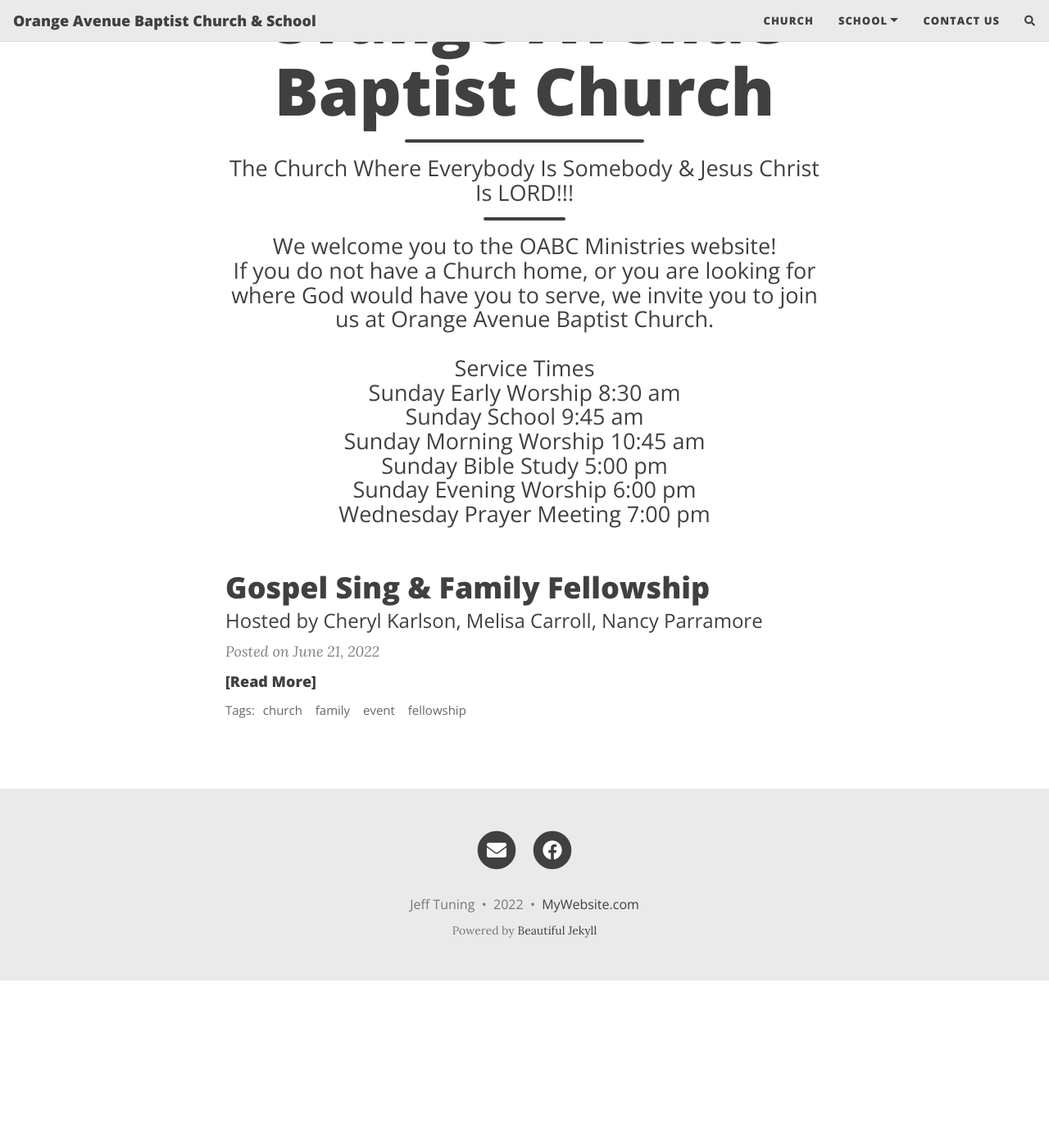
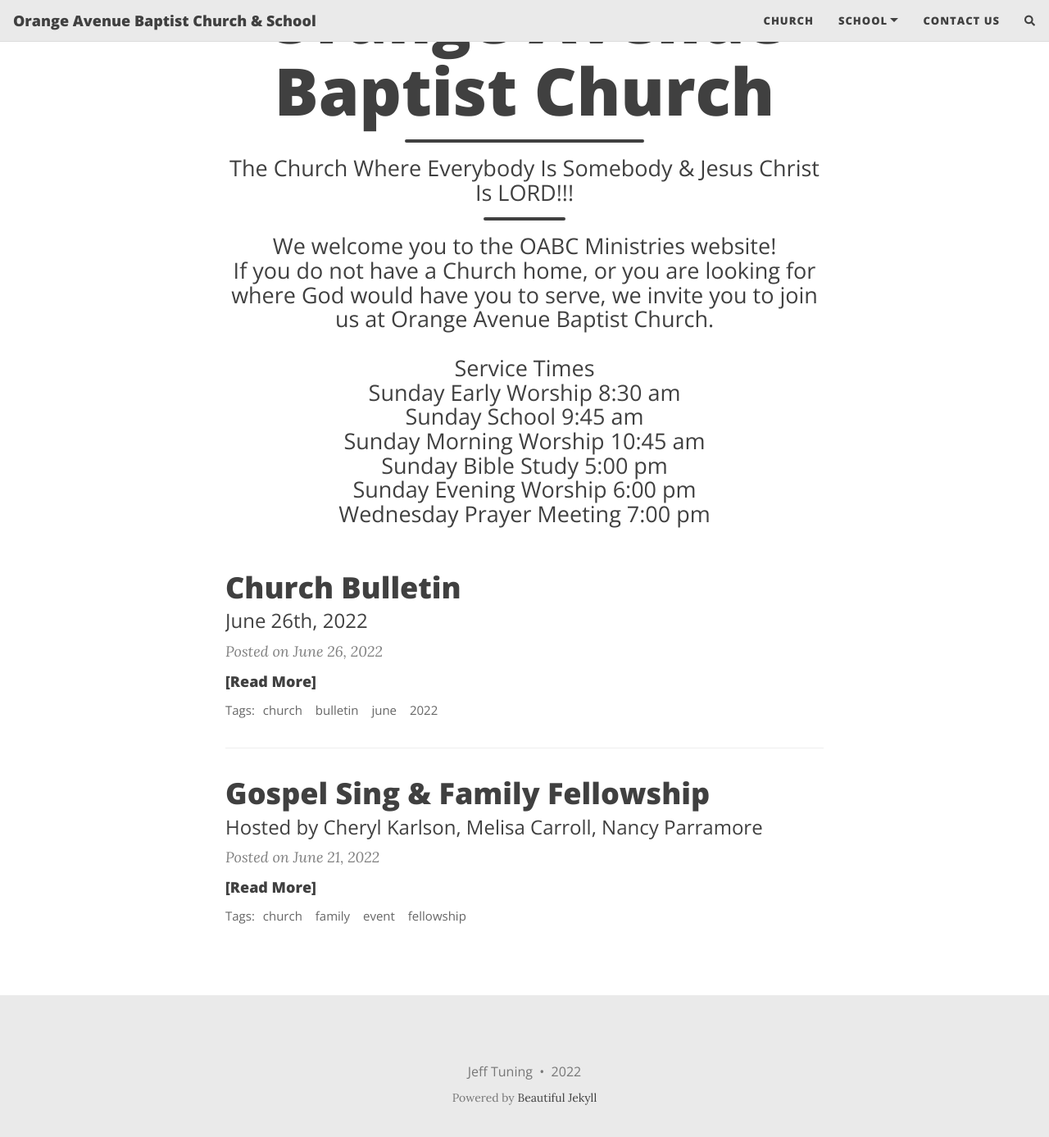
Before and after one commit to techdouttech/oabc-website, a Jekyll site: the page built from index.html, in a window 1280 px wide and 1400 px high, scrolled down 152 px. Shown: the top 1387 px of the window at 82% size. Built offline with Jekyll 4.4.1, drawn with Linux system fonts in a browser that asks for light colours; nearby versions of some CDN libraries; the list of posts is cut into pages by our own code; comment, search, counter and statistics services are not loaded; before the commit the page ends 1348 px from its top, so only the background shows below that.

Commit message:
6-26 Church Bulletin Post

```diff
--- a/_config.yml
+++ b/_config.yml
@@ -14,7 +14,7 @@
 # --- List of links in the navigation bar --- #
 
 navbar-links:
-  Church: "aboutme"
+  Church: # "aboutme"
 #    - History: "history"
 #    - Staff: "staff"
 #    - Location: "location"
@@ -48,9 +48,9 @@
 # Select the social network links that you want to show in the footer.
 # Uncomment the links you want to show and add your information to each one.
 social-network-links:
-  email: "admin@oabcministires.org"
+#  email: "admin@oabcministires.org"
 #  rss: true  # remove this line if you don't want to show an RSS link at the bottom
-  facebook: pages/Orange-Avenue-Baptist-School/401201530029047
+#  facebook: pages/Orange-Avenue-Baptist-School/401201530029047
 #  github: daattali
 #  twitter: daattali
 #  patreon: DeanAttali
@@ -91,7 +91,7 @@
 
 # How to display the link to your website in the footer
 # Remove this if you don't want a link in the footer
-url-pretty: "MyWebsite.com"
+# url-pretty: "MyWebsite.com"
 
 # Excerpt word length - Truncate the excerpt of each post on the feed page to the specified number of words
 excerpt_length: 50
--- /dev/null
+++ b/_posts/2022-06-26-Church-Bulletin.md
@@ -0,0 +1,14 @@
+---
+layout: post
+title: Church Bulletin
+subtitle: June 26th, 2022
+#gh-repo: daattali/beautiful-jekyll
+#gh-badge: [star, fork, follow]
+tags: [church, bulletin, june, 2022]
+comments: true
+---
+<center>
+
+<embed src="6-26-2022-Church-Bulletin.pdf" width="800px" height="2100px" />
+
+<a href="/assets/pdfs/Gospel-Flyer.pdf">Download Flyer</a>
```
Also changed, not shown: 1 other file.
